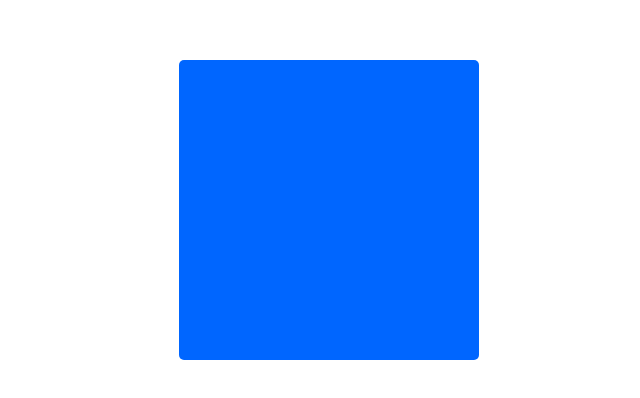
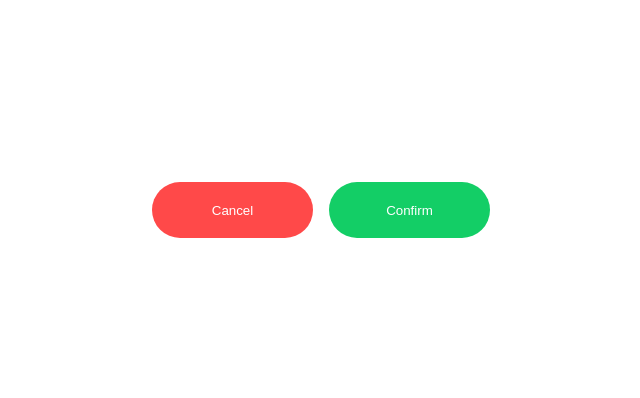
Before and after one commit to Jason9789/Vanilla, a plain HTML site: page css-basic/playground/index.html in a window 1280 px wide. Shown: the part 190-588 px from the top of the page, without its empty margins (311-951 px from the left). Drawn offline with Linux system fonts and the light colour scheme.

Commit message:
study: box-shadow

```diff
--- a/css-basic/playground/index.html
+++ b/css-basic/playground/index.html
@@ -10,7 +10,12 @@
 </head>
 
 <body>
-  <div class="box">
+  <button type="button" class="cancel-button">
+    Cancel
+  </button>
+
+  <button type="button" class="confirm-button">
+    Confirm
   </div>
 </body>
 
--- a/css-basic/playground/style.css
+++ b/css-basic/playground/style.css
@@ -18,30 +18,33 @@ body {
   height: 100vh;
 }
 
-.box {
-  position: relative;
-  width: 300px;
-  height: 300px;
-  border-radius: 5px;
-  background-color: #0066ff;
-  animation-name: move-box;
-  animation-duration: 2000ms;
-  animation-timing-function: ease-in-out;
-  animation-delay: 1000ms;
-  animation-iteration-count: infinite;
-  animation-direction: alternate;
+button {
+  display: flex;
+  justify-content: center;
+  align-items: center;
+  width: 161px;
+  height: 56px;
+  color: #fff;
+  background-color: #212529;
+  margin-right: 16px;
+  border-radius: 100px;
+  border: none;
 }
 
+.cancel-button {
+  background-color: #FF4949;
+  transition: box-shadow 250ms ease-in;
+}
 
-@keyframes move-box {
-  from {
-    top: 0;
-    background-color: #0066ff;
+.cancel-button:hover {
+  box-shadow: 0 10px 16px 0 rgba(255, 73, 73, 0.35);
+}
 
-  }
+.confirm-button {
+  background-color: #13CE66;
+  transition: box-shadow 250ms ease-in;
+}
 
-  to {
-    top: 200px;
-    background-color: #ff4949;
-  }
+.confirm-button:hover {
+  box-shadow: 0 10px 16px 0 rgba(19, 206, 102, 0.35);
 }
```
